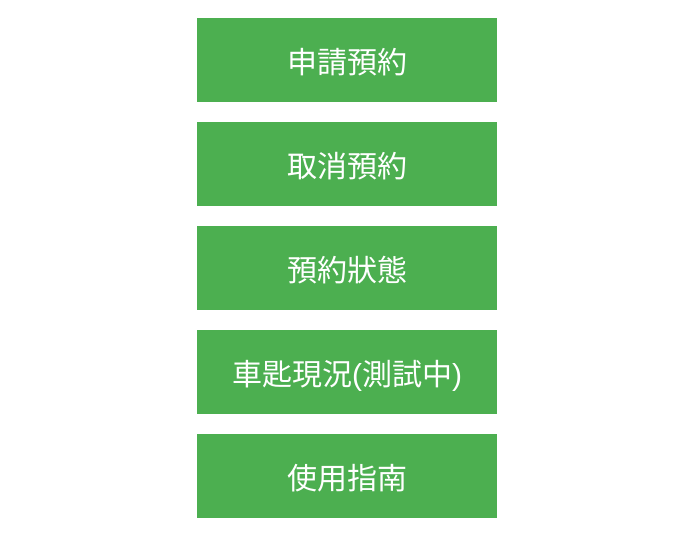
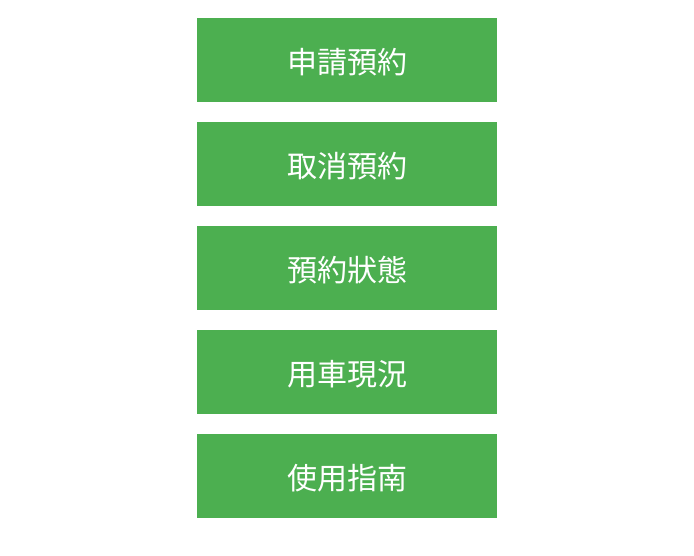
Before and after one commit to TIML-EC/vehiclebooking, a plain HTML site: page index.html in a window 1280 px wide. Shown: the part 126-682 px from the top of the page, without its empty margins (293-987 px from the left). Drawn offline with Linux system fonts and the light colour scheme.

Commit message:
Update index.html

```diff
--- a/index.html
+++ b/index.html
@@ -76,7 +76,7 @@
         <button onclick="window.location.href='https://timl-ec.github.io/vehiclebooking/apply.html'">申請預約</button>
         <button onclick="window.location.href='https://timl-ec.github.io/vehiclebooking/cancel.html'">取消預約</button>
         <button onclick="window.location.href='https://timl-ec.github.io/vehiclebooking/status.html'">預約狀態</button>
-       <button onclick="window.location.href='https://timl-ec.github.io/vehiclebooking/key.html'">車匙現況(測試中)</button>
+       <button onclick="window.location.href='https://timl-ec.github.io/vehiclebooking/key.html'">用車現況</button>
         <button onclick="window.open('https://timl-ec.github.io/vehiclebooking/guide.html', '_blank')">使用指南</button>
     </div>
 </body>
```
